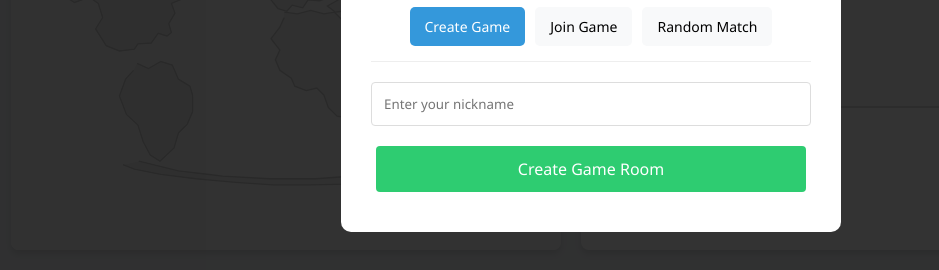
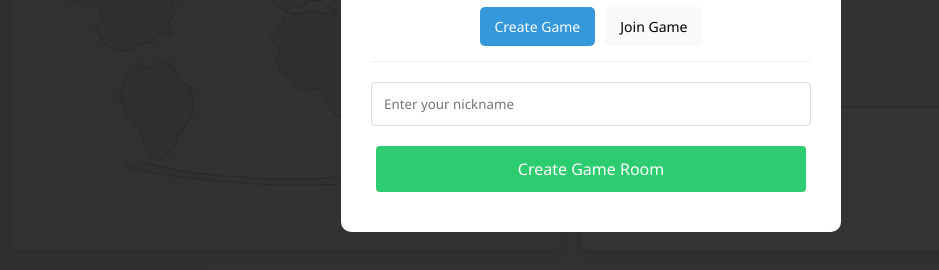
Before and after one commit to Harshrawat27/Territory-Typer, a website: page public/index.html in a window 1280 px wide. Shown: the part 344-614 px from the top of the page, without its empty margins (49-988 px from the left). Drawn offline with nearby package versions, Linux system fonts and the light colour scheme; no server answers.

Commit message:
remove random

```diff
--- a/public/index.html
+++ b/public/index.html
@@ -23,9 +23,9 @@
               Create Game
             </button>
             <button id="join-game-btn" class="option-btn">Join Game</button>
-            <button id="random-match-btn" class="option-btn">
+            <!-- <button id="random-match-btn" class="option-btn">
               Random Match
-            </button>
+            </button> -->
           </div>
 
           <!-- Create Game Panel -->
```
